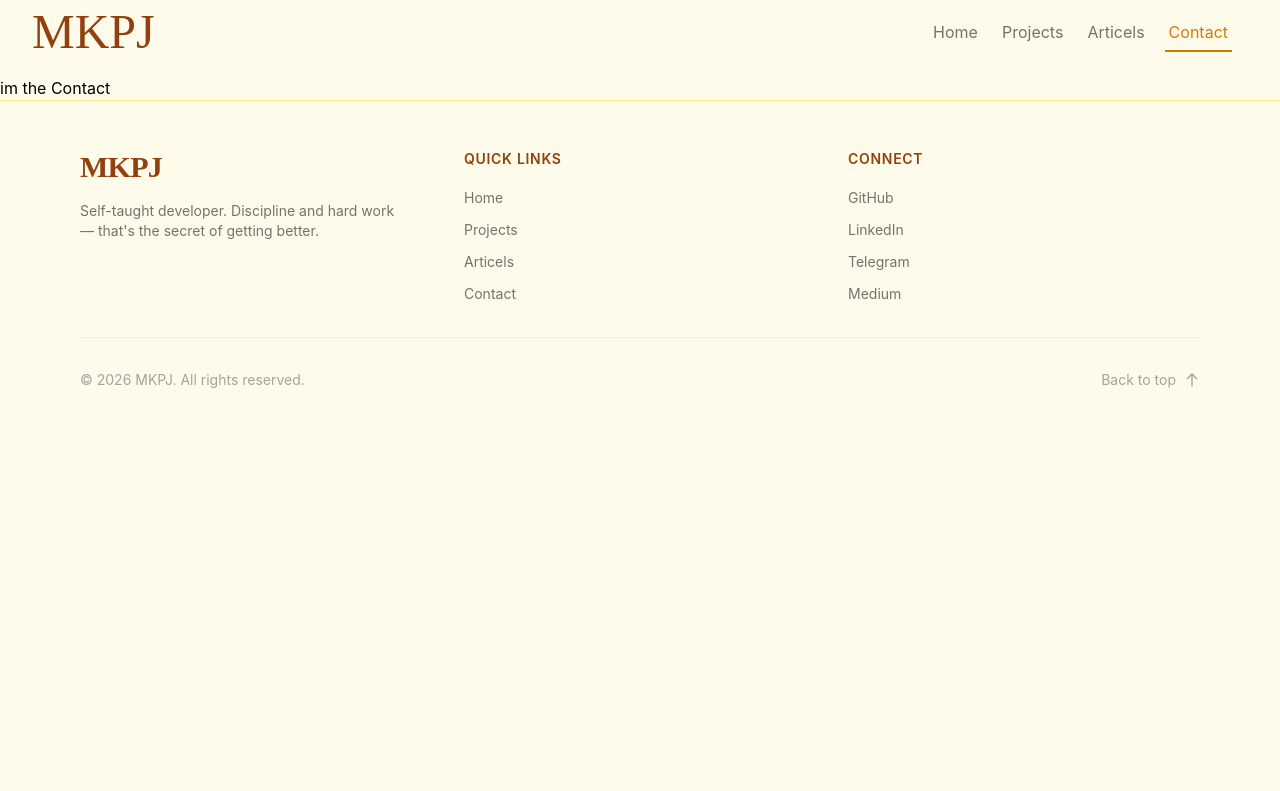
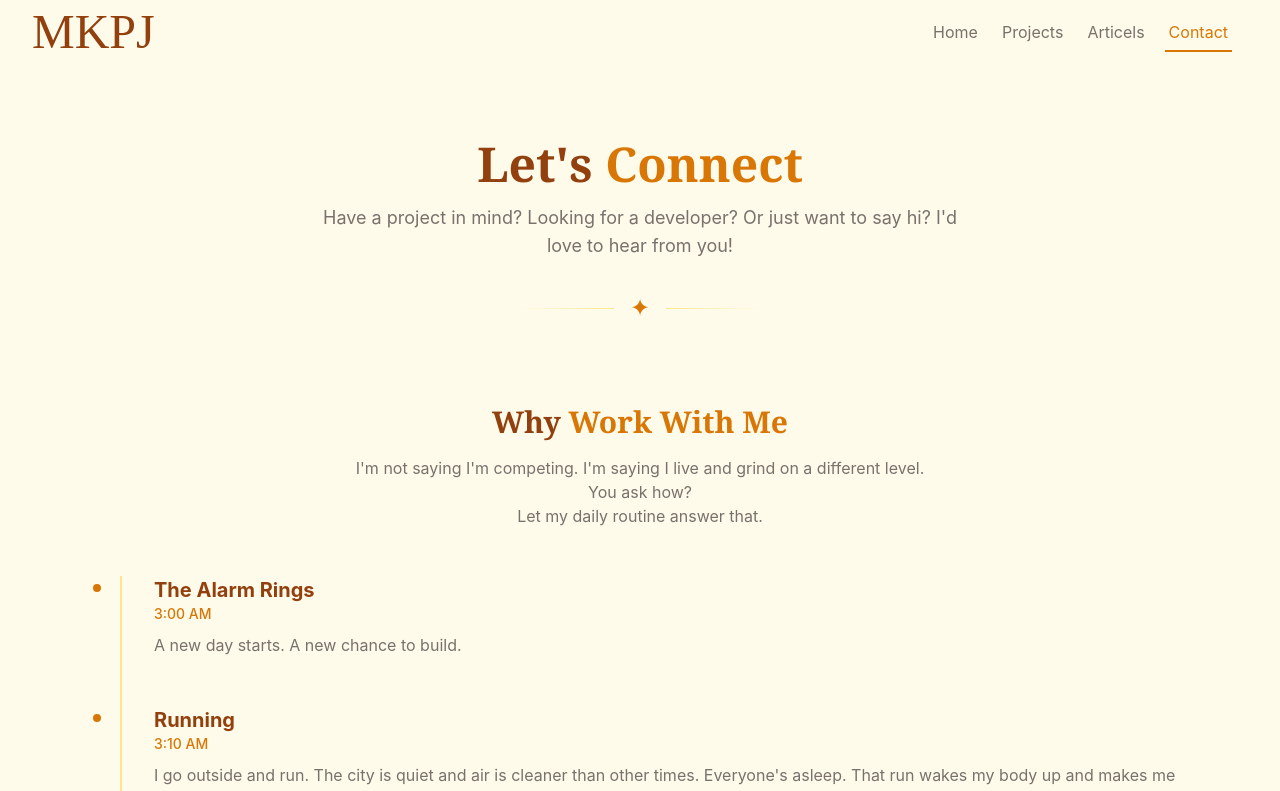
Before and after one commit to MKPJ5/AboutMe, a React (Vite) app: page /contact in a window 1280 px wide. Shown: the top 791 px of the page. Built offline with nearby package versions, Linux system fonts and the light colour scheme; a web font is replaced by a local one.

Commit message:
feat: complete contact page

```diff
--- a/src/pages/Contact.tsx
+++ b/src/pages/Contact.tsx
@@ -1,5 +1,148 @@
+import JourneyItem from "@/components/ui/JourneyItem/JourneyItem";
+import SingleOrnament from "@/components/ui/Ornaments/SingleOrnament";
+import { ContactMeCardsInfo } from "@/data/Contact/ContactMeInfo";
+import { DayRoutine } from "@/data/DayRoutin/DayRoutineInfo";
+import { motion, type Variants } from "framer-motion";
+import { CheckCircle2, ArrowRight } from "lucide-react";
+
+const fadeInUp: Variants = {
+  hidden: { opacity: 0, y: 30 },
+  visible: { opacity: 1, y: 0, transition: { duration: 0.5, ease: "easeOut" } },
+};
+
+const staggerContainer: Variants = {
+  hidden: { opacity: 0 },
+  visible: {
+    opacity: 1,
+    transition: { staggerChildren: 0.1 },
+  },
+};
+
 const Contact = () => {
-    return ( <h1>im the Contact</h1> );
-}
+  return (
+    <div className="min-h-screen font-sans text-[#44403C] selection:bg-[#FDE68A] selection:text-[#92400E]">
+      <div className="mx-auto max-w-6xl px-6 py-16">
+        {/* Header */}
+        <motion.div
+          initial={{ opacity: 0, y: -20 }}
+          animate={{ opacity: 1, y: 0 }}
+          transition={{ duration: 0.6 }}
+          className="mb-20 text-center"
+        >
+          <h1 className="mb-4 font-serif text-4xl font-bold text-[#92400E] md:text-5xl">
+            Let's <span className="text-[#D97706]">Connect</span>
+          </h1>
+          <p className="mx-auto max-w-2xl text-lg text-[#78716C]">
+            Have a project in mind? Looking for a developer? Or just want to say hi? I'd love to
+            hear from you!
+          </p>
+
+          {/* Decorative divider */}
+          <SingleOrnament />
+        </motion.div>
+
+        {/* Why Work With Me Section */}
+        <section className="mb-24">
+          <motion.div
+            initial={{ opacity: 0, y: 20 }}
+            whileInView={{ opacity: 1, y: 0 }}
+            viewport={{ once: true }}
+            className="mb-12 text-center"
+          >
+            <h2 className="mb-4 font-serif text-3xl font-bold text-[#92400E]">
+              Why <span className="text-[#D97706]">Work With Me</span>
+            </h2>
+            <p className="text-[#78716C]">
+              I'm not saying I'm competing. I'm saying I live and grind on a different level.
+            </p>
+
+            <p className="text-[#78716C]">You ask how?</p>
+
+            <p className="text-[#78716C]">Let my daily routine answer that.</p>
+          </motion.div>
+
+          <div className="relative ml-4 space-y-12 border-l-2 border-[#FDE68A] md:ml-8">
+            {DayRoutine.map((item) => (
+              <JourneyItem
+                key={item.title}
+                title={item.title}
+                date={item.date}
+                description={item.description}
+              />
+            ))}
+          </div>
+        </section>
+
+        {/* Contact Methods Section */}
+        <section>
+          <motion.div
+            initial={{ opacity: 0, y: 20 }}
+            whileInView={{ opacity: 1, y: 0 }}
+            viewport={{ once: true }}
+            className="mb-12 text-center"
+          >
+            <h2 className="mb-4 font-serif text-3xl font-bold text-[#92400E]">
+              Get in <span className="text-[#D97706]">Touch</span>
+            </h2>
+            <p className="text-[#78716C]">Choose the platform that works best for you</p>
+          </motion.div>
+
+          <motion.div
+            variants={staggerContainer}
+            initial="hidden"
+            whileInView="visible"
+            viewport={{ once: true }}
+            className="grid grid-cols-1 gap-6 sm:grid-cols-2 lg:grid-cols-3"
+          >
+            {ContactMeCardsInfo.map((method) => (
+              <motion.div
+                key={method.title}
+                variants={fadeInUp}
+                viewport={{
+                  once: true,
+                  amount: 0.7,
+                  margin: "0px 0px -100px 0px",
+                }}
+              >
+                <motion.a
+                  href={method.link}
+                  target="_blank"
+                  rel="noopener noreferrer"
+                  className={`group flex items-center gap-4 rounded-2xl border border-[#FDE68A] bg-white p-6 shadow-sm transition-all duration-300 hover:-translate-y-1 hover:text-white hover:shadow-lg ${method.color}`}
+                >
+                  <div className="flex h-14 w-14 shrink-0 items-center justify-center rounded-xl bg-[#FEF3C7] transition-colors group-hover:bg-white/20">
+                    <img
+                      className="h-7 w-7 text-[#D97706] transition-colors group-hover:text-white"
+                      src={method.icon}
+                      alt={method.label}
+                    />
+                  </div>
+                  <div className="flex-1">
+                    <h3 className="font-semibold text-[#92400E] transition-colors group-hover:text-white">
+                      {method.title}
+                    </h3>
+                    <p className="text-sm text-[#A8A29E] transition-colors group-hover:text-white/80">
+                      {method.description}
+                    </p>
+                    <p className="mt-1 text-xs font-medium text-[#D97706] transition-colors group-hover:text-white">
+                      {method.label}
+                    </p>
+                  </div>
+                  <ArrowRight className="h-5 w-5 text-[#D97706] transition-all group-hover:translate-x-1 group-hover:text-white" />
+                </motion.a>
+              </motion.div>
+            ))}
+          </motion.div>
+        </section>
+
+        {/* Footer Note */}
+        <div className="mt-16 text-center">
+          <CheckCircle2 className="mx-auto mb-4 h-8 w-8 text-[#D97706]" />
+          <p className="text-sm text-[#A8A29E]">I typically respond within 24 hours</p>
+        </div>
+      </div>
+    </div>
+  );
+};
 
 export default Contact;
```
